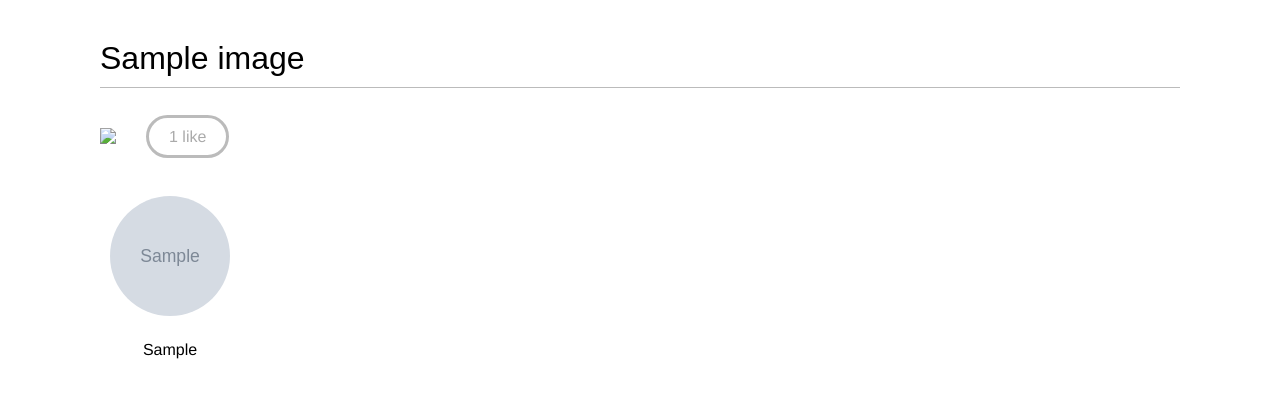
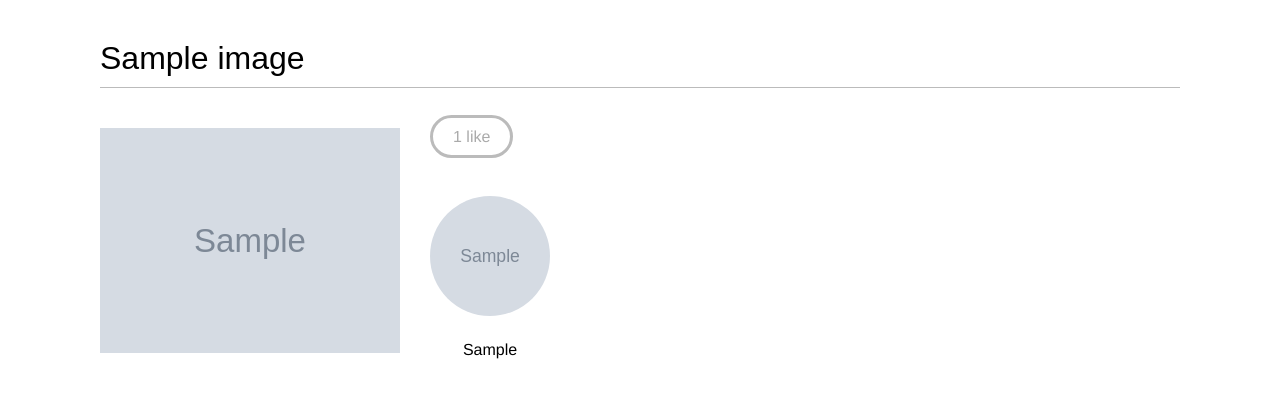
Before and after one commit to parradam/bookmarks-example-app, a Django app: template bookmarks/images/templates/images/image/detail.html in a window 1280 px wide. Shown: the part 47-445 px from the top of the page. Run offline with Django 5.2, Linux system fonts and the light colour scheme; the template is opened without the code that fills it: values that come from a table or form of the project are taken from there, others are empty; tables that the repository leaves empty hold one stand-in row (values such as "Sample post"); grey boxes marked "Sample" are stand-in pictures; some libraries are stand-ins or nearby versions; some web fonts are replaced.

Commit message:
Use thumbnails in image detail view

```diff
--- a/bookmarks/bookmarks/settings.py
+++ b/bookmarks/bookmarks/settings.py
@@ -41,6 +41,7 @@
     'django.contrib.staticfiles',
     'social_django',
     'django_extensions',
+    'easy_thumbnails',
     'images.apps.ImagesConfig',
 ]
 
--- a/bookmarks/images/templates/images/image/detail.html
+++ b/bookmarks/images/templates/images/image/detail.html
@@ -4,7 +4,10 @@
 
 {% block content %}
     <h1>{{ image.title }}</h1>
-    <img src="{{ image.url }}" class="image-detail">
+    {% load thumbnail %}
+    <a href="{{ image.image.url }}">
+        <img src="{% thumbnail image.image 300x0 %}" class="image-detail">
+    </a>
     {% with total_likes=image.users_like.count %}
         <div class="image-info">
             <div>
```
